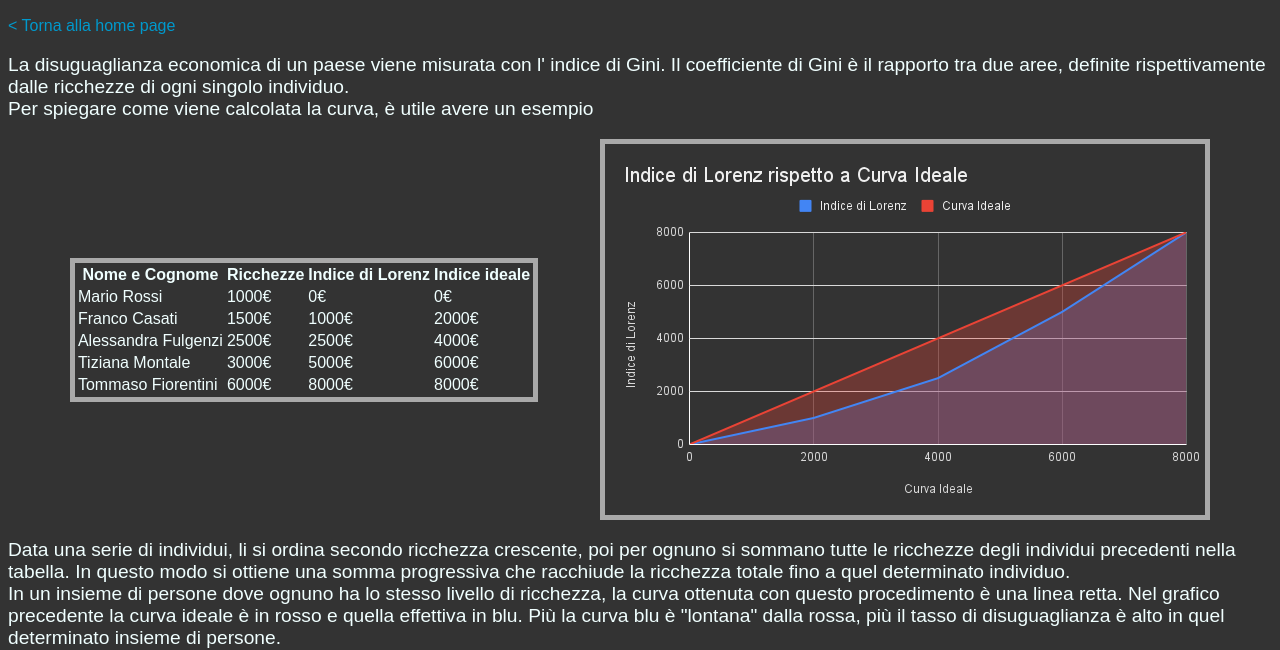
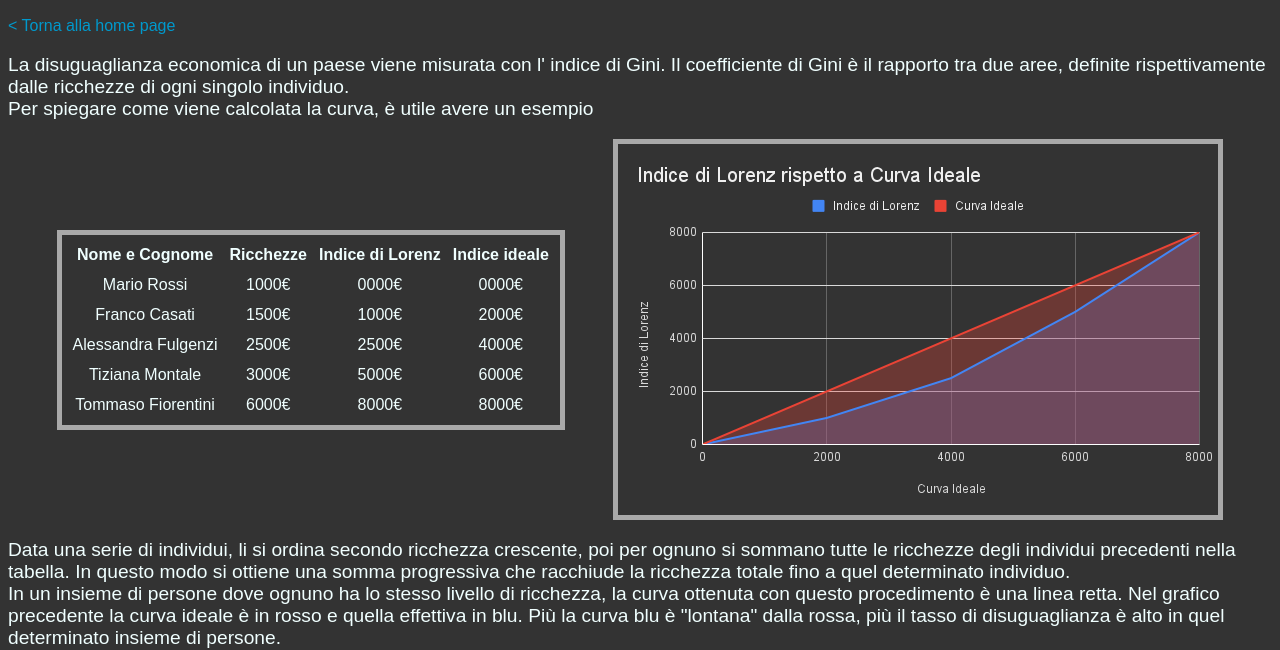
Before and after one commit to MatteoGodzilla/educazione-civica, a plain HTML site: page goal10.html in a window 1280 px wide. Shown: the part 159-809 px from the top of the page. Drawn offline with Linux system fonts and the light colour scheme.

Commit message:
cleanup parte 2

```diff
--- a/goal10.html
+++ b/goal10.html
@@ -22,8 +22,8 @@
 			Per spiegare come viene calcolata la curva, è utile avere un esempio
 		</p>
 
-		<div class="center" style="justify-content: space-evenly">
-			<table class="grayBorder">
+		<div class="center" style="justify-content: space-evenly; flex-wrap: wrap;">
+			<table class="grayBorder" id="table">
 				<thead>
 					<tr>
 						<th>Nome e Cognome</th>
@@ -36,8 +36,8 @@
 					<tr>
 						<td>Mario Rossi</td>
 						<td>1000€</td>
-						<td>0€</td>
-						<td>0€</td>
+						<td>0000€</td>
+						<td>0000€</td>
 					</tr>
 					<tr>
 						<td>Franco Casati</td>
@@ -65,7 +65,7 @@
 					</tr>
 				</tbody>
 			</table>
-			<img class="grayBorder"  src="icons/esempio-curva-lorenz.png" />
+			<img class="grayBorder" src="icons/esempio-curva-lorenz.png" />
 		</div>
 		<p>
 			Data una serie di individui, li si ordina secondo ricchezza crescente, poi per ognuno si sommano tutte le ricchezze degli individui precedenti nella tabella.
@@ -77,7 +77,7 @@
 			L' indice di Gini viene calcolato facendo il rapporto tra l'area compresa tra la curva rossa e la curva blu (ovvero tra curva teorica e curva effettiva) / area totale sotto la curva ideale;
 			in altre parole, A / (A + B)
 		</p>
-		<img class="graph" style="height: 50%; background-color: whitesmoke;" src="https://upload.wikimedia.org/wikipedia/commons/thumb/5/59/Economics_Gini_coefficient2.svg/800px-Economics_Gini_coefficient2.svg.png" alt="">
+		<img class="graph" style="width:auto; height:50%; background-color: whitesmoke;" src="https://upload.wikimedia.org/wikipedia/commons/thumb/5/59/Economics_Gini_coefficient2.svg/800px-Economics_Gini_coefficient2.svg.png" alt="">
 
 		<p>
 			Secondo <a href="https://worldpopulationreview.com/country-rankings/gini-coefficient-by-country"> World Population Review</a>, Tra i paesi del mondo, quelli con gli indici di disuguaglianza più alti sono paesi che si trovano in Africa e in Sud America, come per esempio:
@@ -105,7 +105,6 @@
 			<li>Assicurare una migliore rappresentanza che dia voce ai paesi in via di sviluppo nelle istituzioni responsabili delle decisioni in materia di economia e finanza globale e internazionale, per creare istituzioni più efficaci, credibili, responsabili e legittimate</li>
 			<br>
 			<li>Rendere più disciplinate, sicure, regolari e responsabili la migrazione e la mobilità delle persone, anche con l’attuazione di politiche migratorie pianificate e ben gestite</li>
-			<br>
 		</ol>
 		<hr>
 		<ol type="a">
--- a/style.css
+++ b/style.css
@@ -21,6 +21,10 @@ hr{
 	width: 75%;
 }
 
+td{
+	text-align: center;
+}
+
 .grayBorder{
 	border-style: solid;
 	border-color: darkgray;
@@ -37,6 +41,9 @@ hr{
 	display:block;
 	margin-left: auto;
 	margin-right: auto;
+	height: 100%;
+	width: 100%;
+	object-fit: contain;
 }
 
 .goalImage{
@@ -56,6 +63,10 @@ hr{
 	flex-wrap: wrap;
 }
 
+#table{
+	border-spacing: 10px;
+}
+
 #header-div{
 	display: flex;
 	align-items: center;
```
Also changed, not shown: goal1.html (+1 -2 lines), goal16.html (+0 -1 lines), goal2.html (+0 -1 lines).
